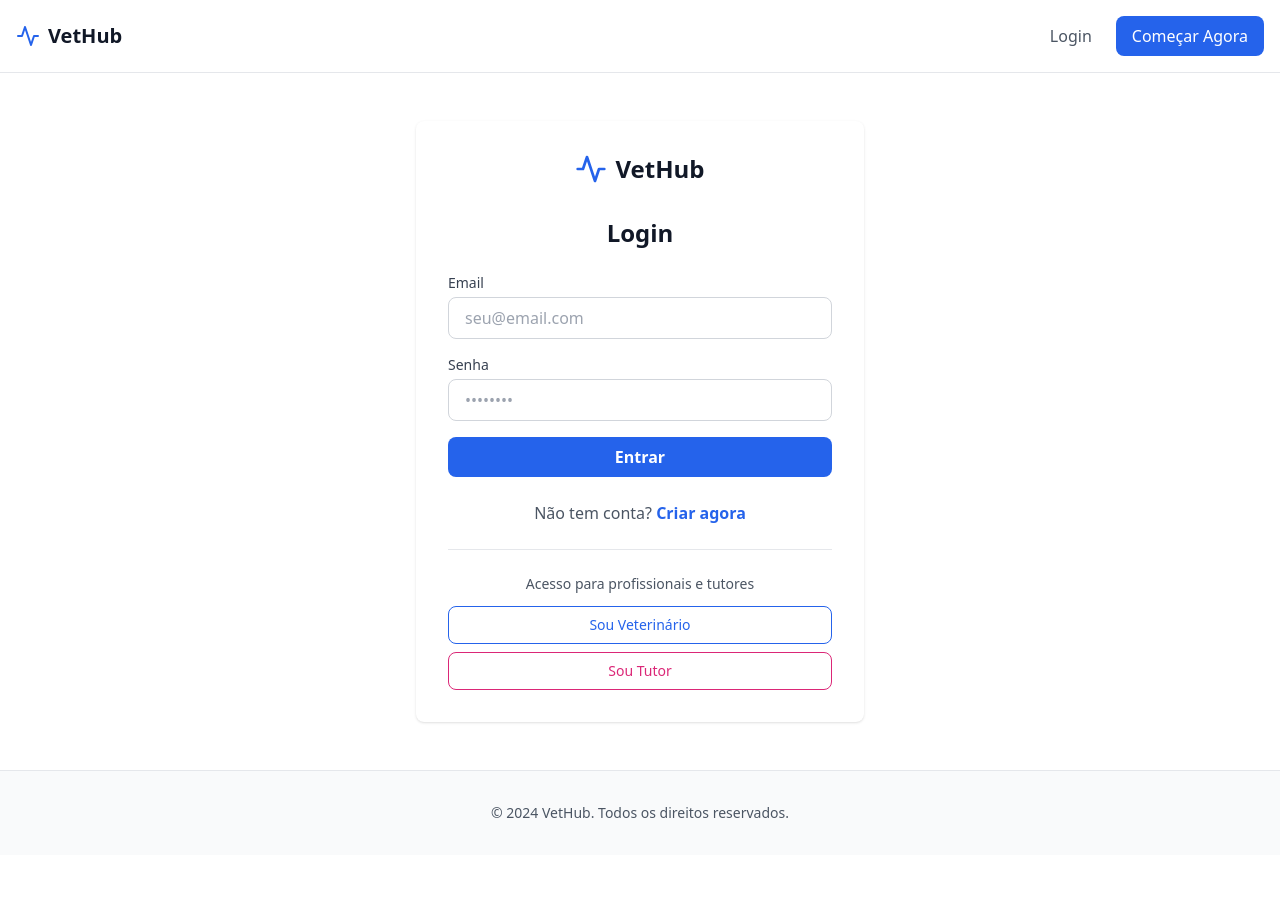
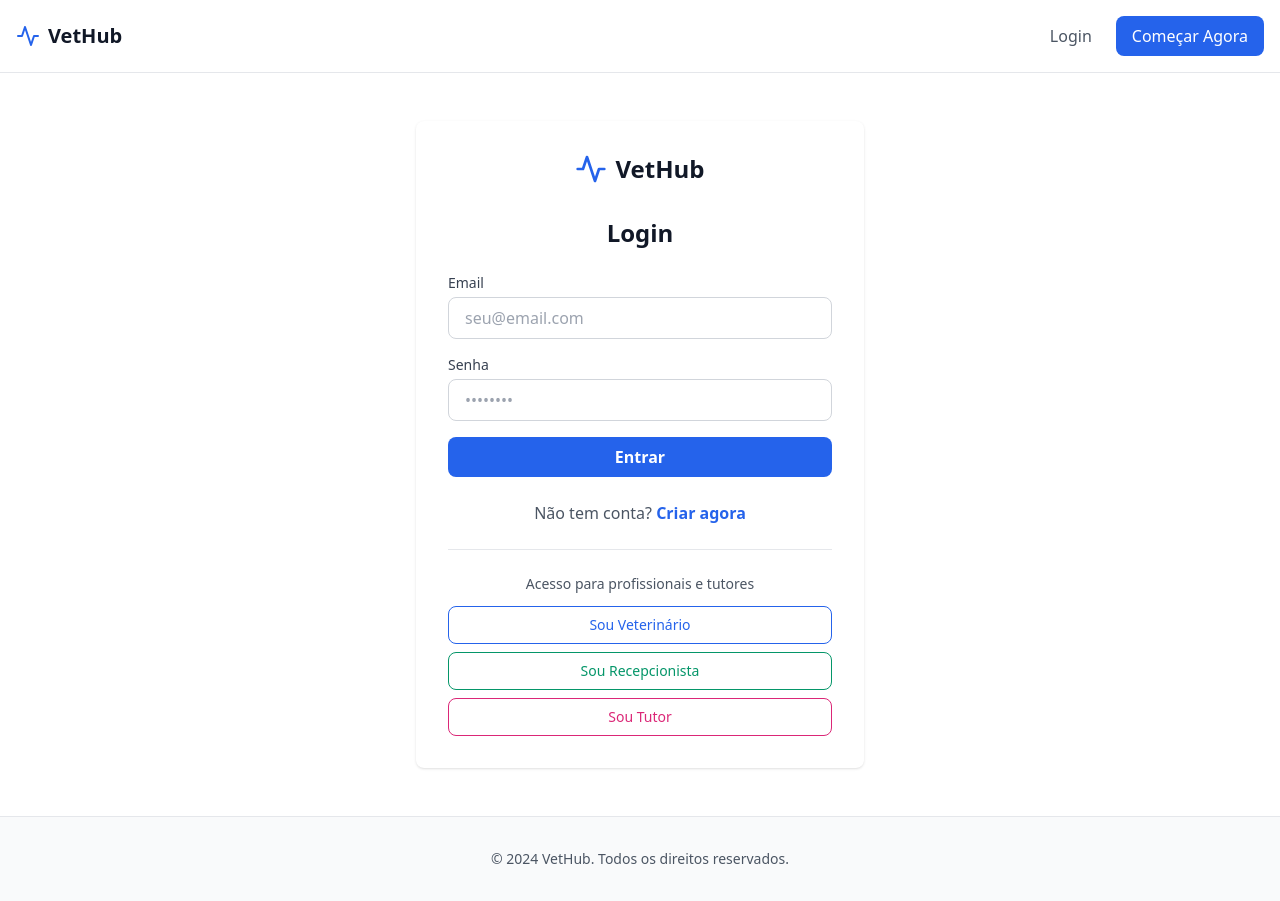
Before and after one commit to brotherscodedev/vethub, a React (Vite) app: page /auth/login in a window 1280 px wide. Before the commit the page ends 855 px from the top, so only its background shows below. Built offline with nearby package versions, Linux system fonts and the light colour scheme; no server answers.

Commit message:
Updated Login.tsx

```diff
--- a/src/pages/Login.tsx
+++ b/src/pages/Login.tsx
@@ -105,6 +105,12 @@ export function Login() {
                   Sou Veterinário
                 </button>
                 <button
+                  onClick={() => navigate('/receptionist-login')}
+                  className="w-full py-2 text-emerald-600 border border-emerald-600 rounded-lg hover:bg-emerald-50 transition text-sm font-medium"
+                >
+                  Sou Recepcionista
+                </button>
+                <button
                   onClick={() => navigate('/tutor/login')}
                   className="w-full py-2 text-pink-600 border border-pink-600 rounded-lg hover:bg-pink-50 transition text-sm font-medium"
                 >
```
